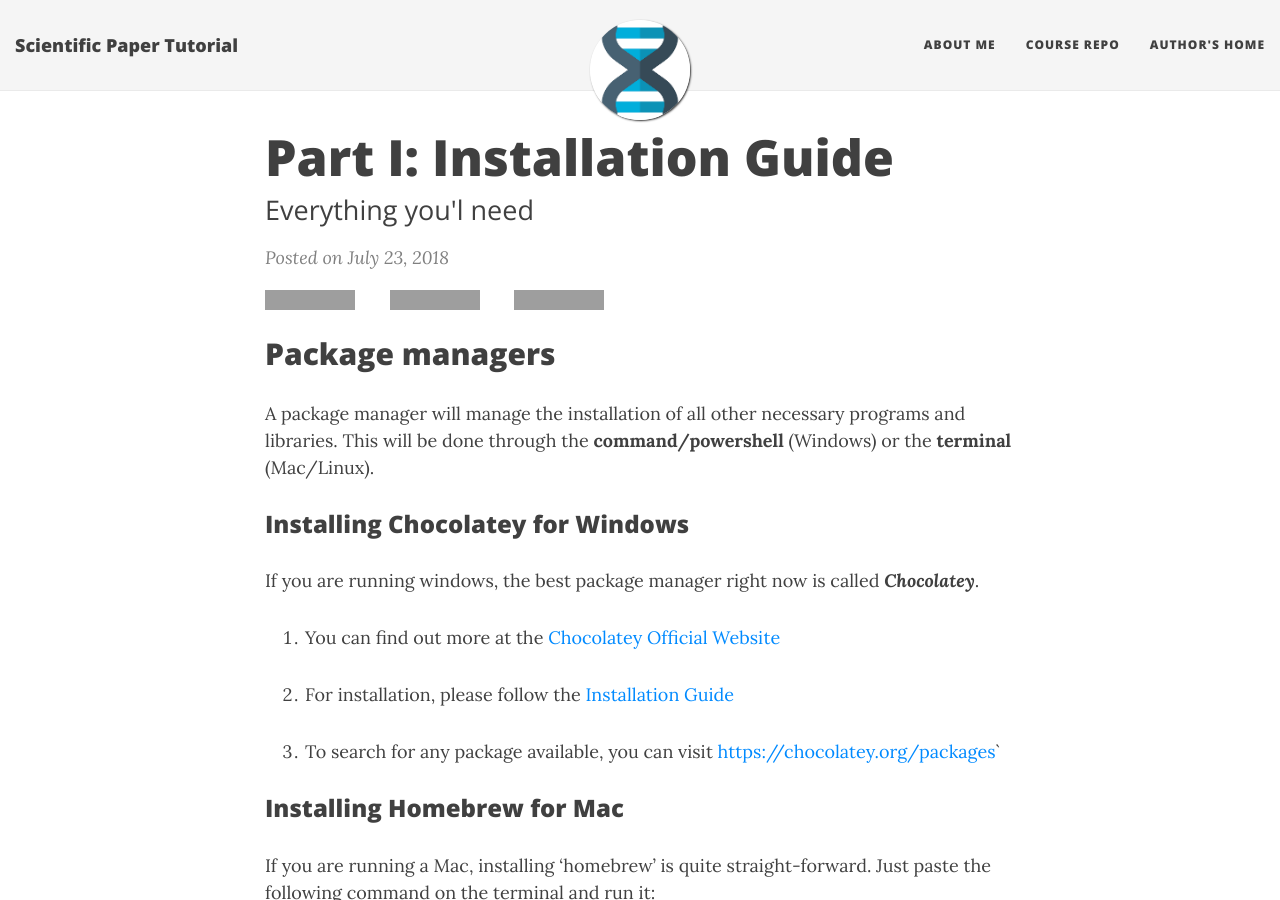
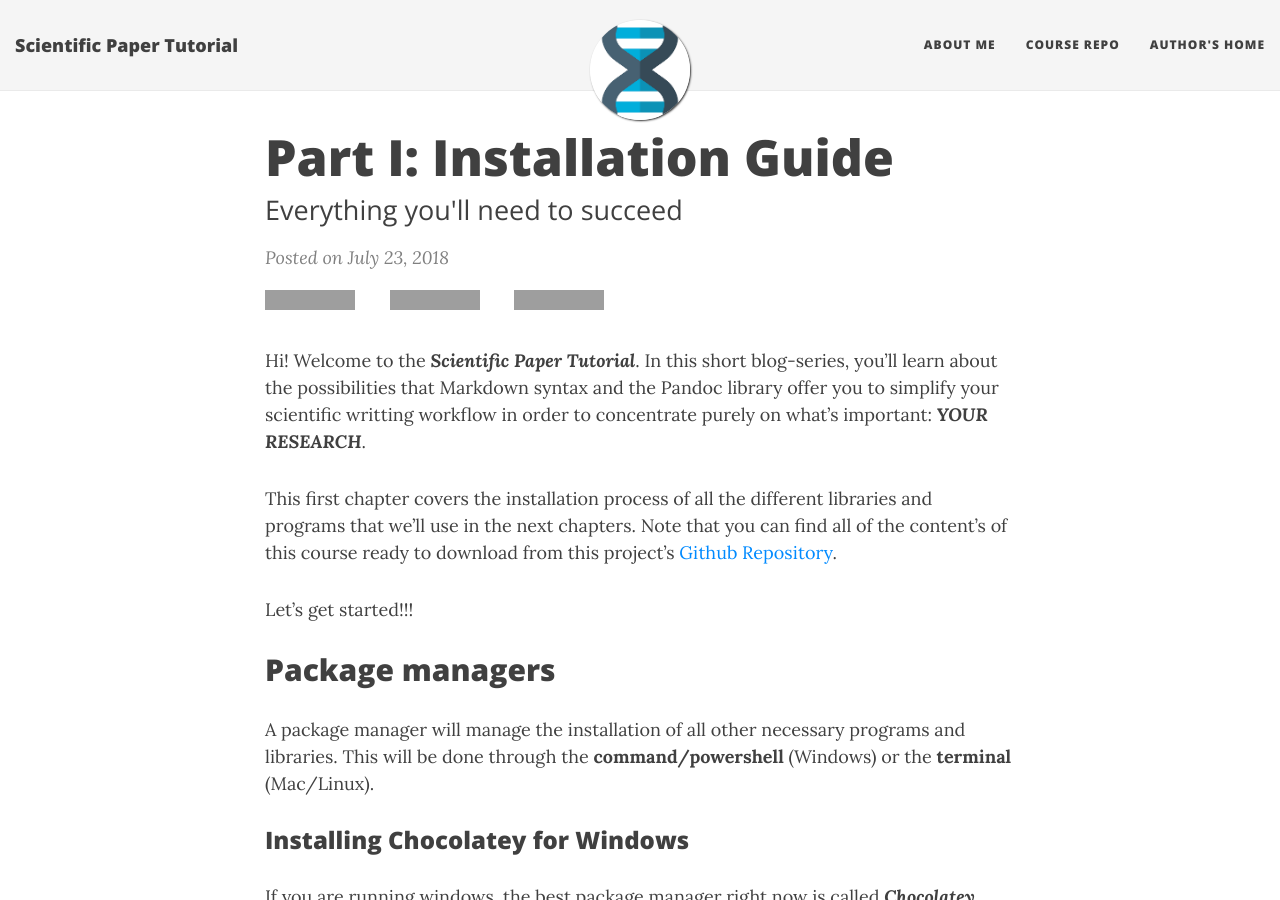
Before and after one commit to AlanRynne/Scientific-Paper-Tutorial, a Jekyll site: the page built from _posts/2018-07-23-PartI-InstallationGuide.md, in a window 1280 px wide and 900 px high. Built offline with Jekyll 4.4.1, drawn with Linux system fonts in a browser that asks for light colours; nearby versions of some CDN libraries; grey boxes are pictures that could not be loaded.

Commit message:
Added first paragraph + typo fix

```diff
--- a/_posts/2018-07-23-PartI-InstallationGuide.md
+++ b/_posts/2018-07-23-PartI-InstallationGuide.md
@@ -1,12 +1,18 @@
 ---
 title: 'Part I: Installation Guide'
-subtitle: 'Everything you''l need'
+subtitle: 'Everything you''ll need to succeed'
 author: 'Alan Rynne'
 date: '23/07/2018'
 layout: post
 gh-repo: alanrynne/scientific-paper-tutorial
 gh-badge: [star, fork, follow]
 ---
+
+Hi! Welcome to the ***Scientific Paper Tutorial***. In this short blog-series, you'll learn about the possibilities that Markdown syntax and the Pandoc library offer you to simplify your scientific writting workflow in order to concentrate purely on what's important: ***YOUR RESEARCH***.
+
+This first chapter covers the installation process of all the different libraries and programs that we'll use in the next chapters. Note that you can find all of the content's of this course ready to download from this project's [Github Repository](http://github.com/alanrynne/Scientific-Paper-Tutorial).
+
+Let's get started!!!
 
 ## Package managers
 
```
